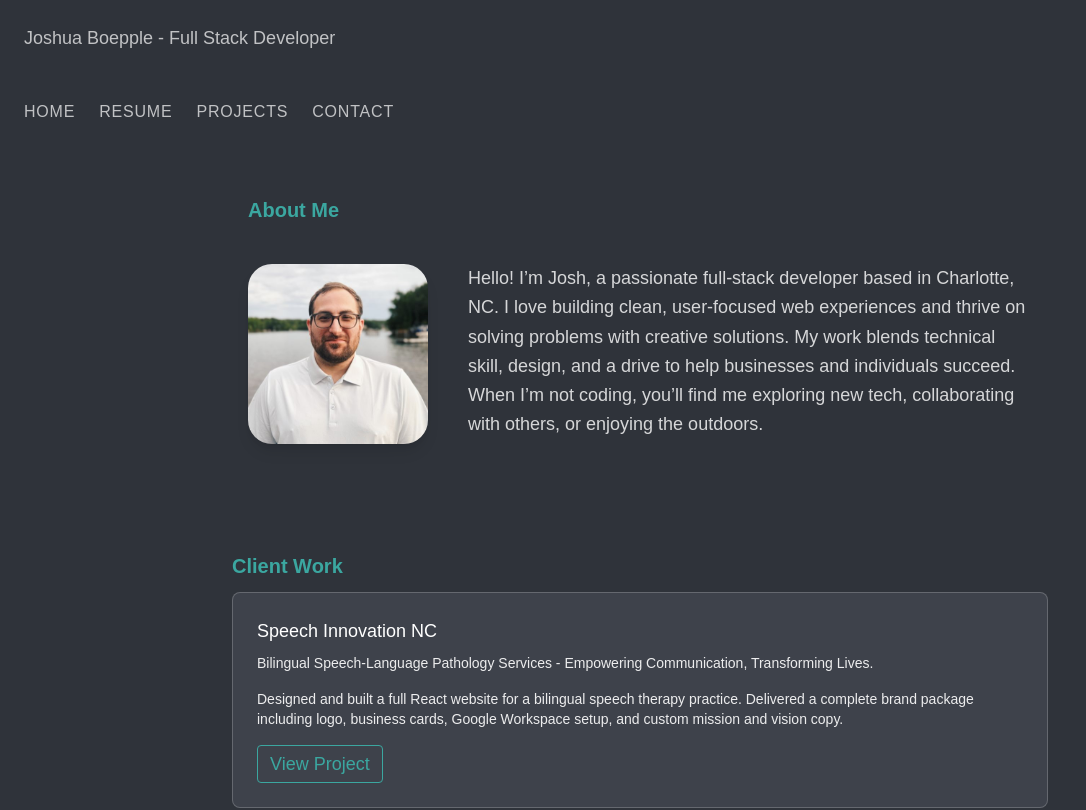
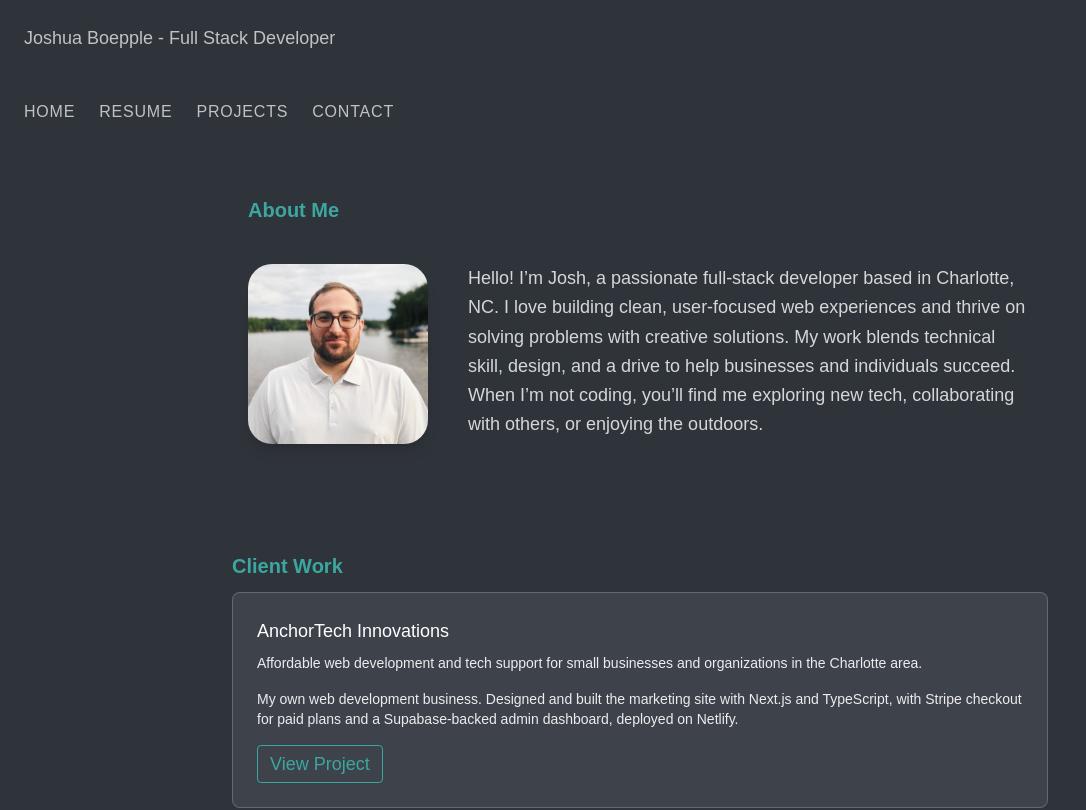
Before and after one commit to jboe26/portfolio_2026, a Next.js app: page /dashboard in a window 1280 px wide. Shown: the top 810 px of the page, without its empty margins (0-1086 px from the left). Built offline with nearby package versions, Linux system fonts and the light colour scheme.

Commit message:
Add AnchorTech Innovations to Client Work section
Co-Authored-By: Claude Sonnet 5 <noreply@anthropic.com>
Claude-Session: https://claude.ai/code/session_014wPFR4c7TcXJ8zkhGbTyBx

```diff
--- a/app/dashboard/page.tsx
+++ b/app/dashboard/page.tsx
@@ -48,6 +48,33 @@ export default function Dashboard() {
           </h2>
 
           <div className="space-y-4 mb-4">
+            {/* AnchorTech Innovations */}
+            <div className="bg-[#3e424b] p-6 rounded-lg border border-white/20 transition-all duration-300 hover:-translate-y-1 hover:shadow-lg hover:shadow-black/20 hover:border-white/40">
+              <h3 className="text-lg font-medium mb-2">
+                AnchorTech Innovations
+              </h3>
+              <p className="text-sm text-white/90 mb-4">
+                Affordable web development and tech support for small
+                businesses and organizations in the Charlotte area.
+              </p>
+              <p className="text-sm text-white/90 mb-4">
+                My own web development business. Designed and built the
+                marketing site with Next.js and TypeScript, with Stripe
+                checkout for paid plans and a Supabase-backed admin
+                dashboard, deployed on Netlify.
+              </p>
+
+              <div className="flex gap-4 text-sm">
+                <a
+                  href="https://anchortech.org/"
+                  target="_blank"
+                  className="text-lg px-3 py-1 rounded border border-[#3ba7a0] text-[#3ba7a0] hover:bg-[#3ba7a0] hover:text-black transition"
+                >
+                  View Project
+                </a>
+              </div>
+            </div>
+
             {/* Speech Innovation */}
             <div className="bg-[#3e424b] p-6 rounded-lg border border-white/20 transition-all duration-300 hover:-translate-y-1 hover:shadow-lg hover:shadow-black/20 hover:border-white/40">
               <h3 className="text-lg font-medium mb-2">Speech Innovation NC</h3>
```
